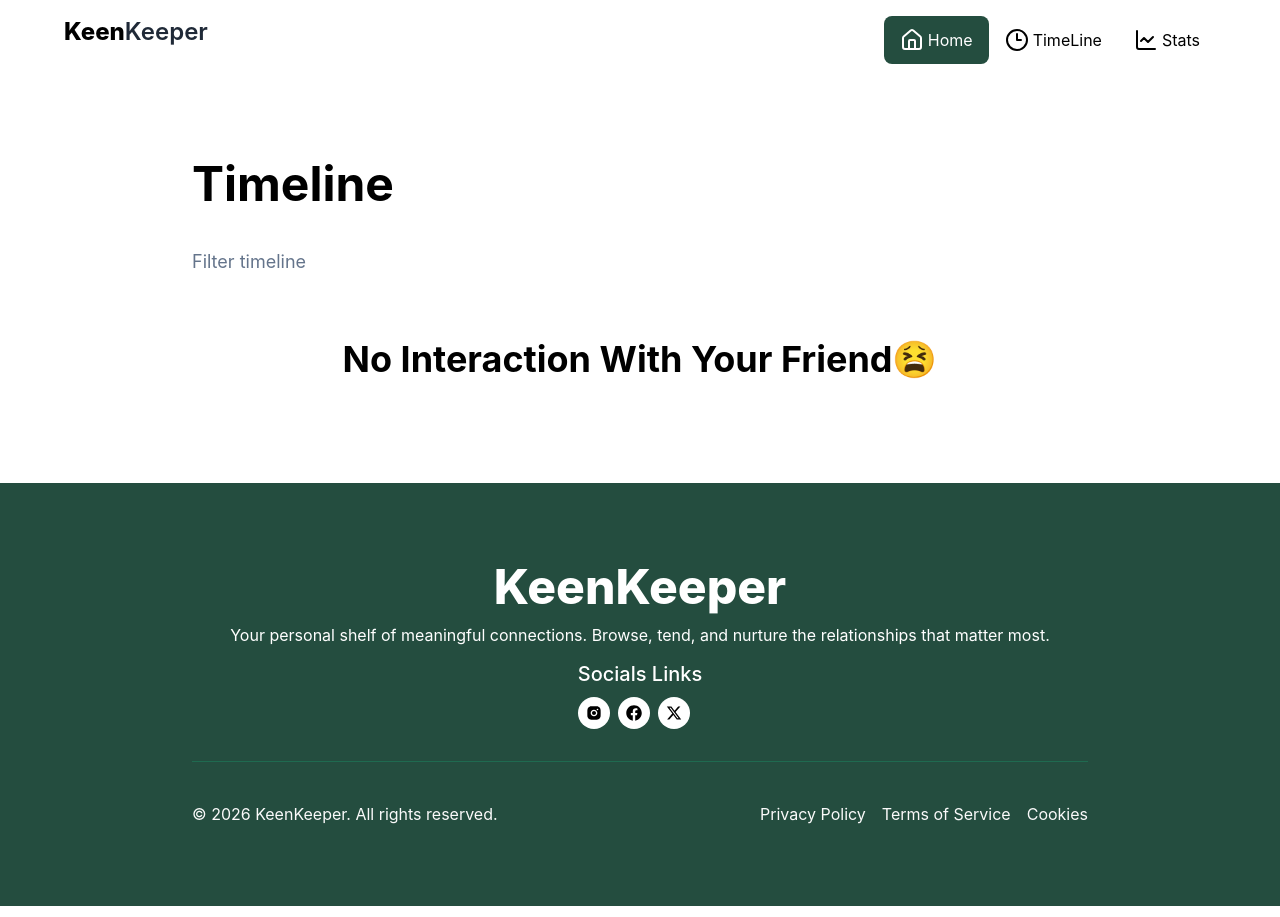
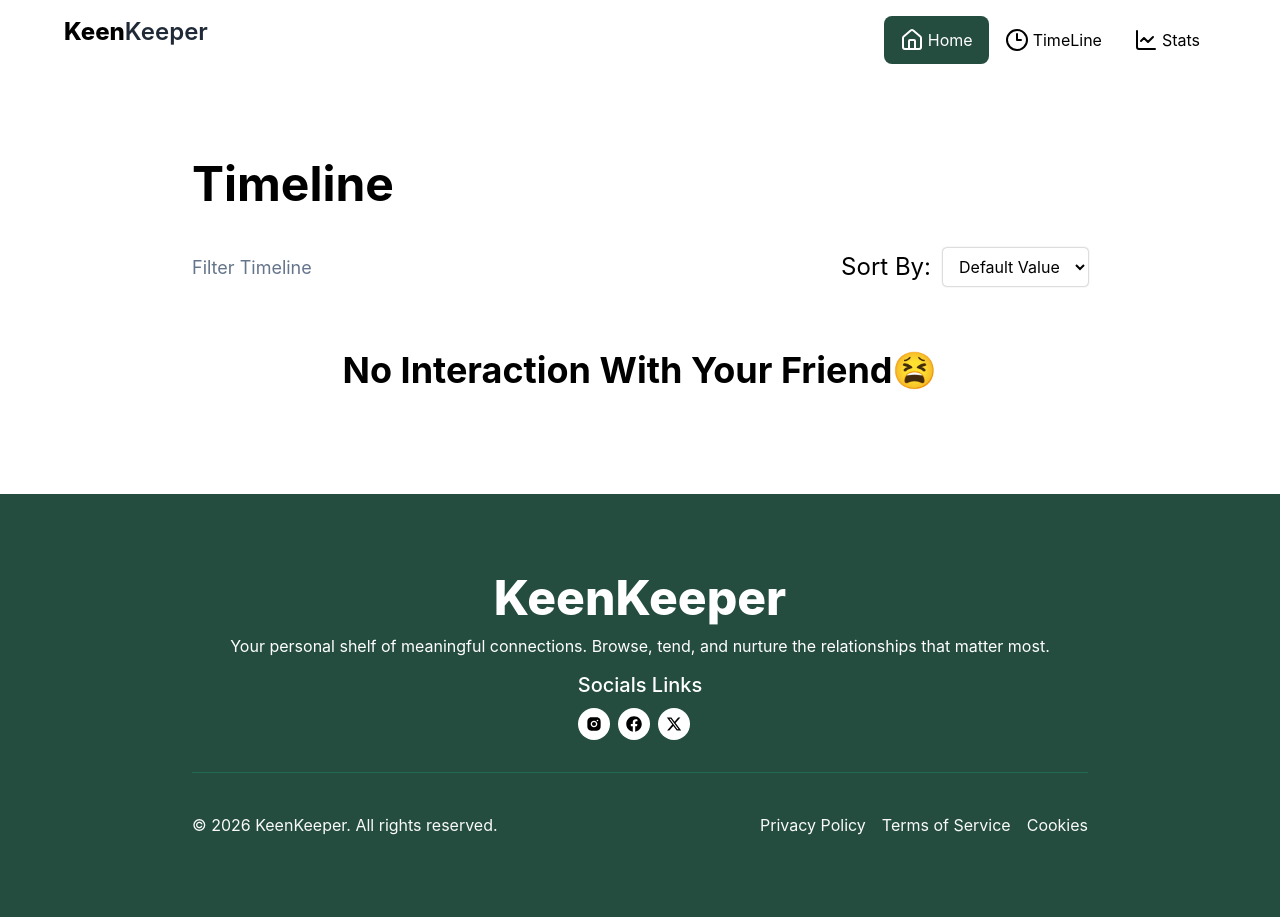
Before and after one commit to shakibn2004/Assainment-07, a React (Vite) app: page /timeline in a window 1280 px wide. Built offline with nearby package versions, Linux system fonts and the light colour scheme.

Commit message:
Filter Fuctionality added

```diff
--- a/src/App.jsx
+++ b/src/App.jsx
@@ -1,9 +1,5 @@
 
 import './App.css'
-import FriendDetails from './Componets/FriendDetails/FriendDetails'
-import Home from './Componets/Home/Home'
-import Stats from './Componets/Stats/Stats'
-import TimeLine from './Componets/TimeLine/TimeLine'
 
 function App() {
 
--- a/src/Componets/FriendDetails/FriendDetails.jsx
+++ b/src/Componets/FriendDetails/FriendDetails.jsx
@@ -10,15 +10,16 @@ import {
   Video,
 } from "lucide-react";
 import { toast, ToastContainer } from "react-toastify";
+import { Link } from "react-router";
 
 
 const FriendDetails = () => {
   const { currentFrieend, setFriendInteraction, friendInteraction } = useContext(FriendContext);
-  const handleFrInteraction = ({name, icon}) => {
-    toast.success(name + " added to your timeline", {position: "top-center"})
+  const handleFrInteraction = ({ name, icon }) => {
+    toast.success(name + " added to your timeline", { position: "top-center" })
     const date = new Date();
     let dateFormat = `${date.toLocaleString("en-US", { month: "long" })} ${date.getDate()}, ${date.getFullYear()} `
-    let clickInteraction = {name: name, icon: icon, dateInteraction: dateFormat}
+    let clickInteraction = { name: name, icon: icon, dateInteraction: dateFormat }
     setFriendInteraction([...friendInteraction, clickInteraction])
   }
 
@@ -36,6 +37,14 @@ const FriendDetails = () => {
   } = currentFrieend;
 
   return (
+    <div>
+      {
+        typeof (name) === "undefined" ? (
+          <div className="flex flex-col justify-center w-fit mx-auto gap-4 mt-30">
+            <h1 className="text-3xl text-center">Ohh! You refesh the page, <br /> Please go back and try again</h1>
+            <button className="btn w-fit mx-auto"><Link to={'/'}>Go Back</Link></button>
+          </div>
+        ) : (
           <div key={id} className="friend-details flex max-w-277.5 w-[70%] mx-auto justify-between py-15 gap-6">
             <ToastContainer />
             <div className="friend space-y-1 flex flex-col items-center">
@@ -108,15 +117,15 @@ const FriendDetails = () => {
               <div className="check-in space-y-3 py-6">
                 <h1 className="text-[20px] font-medium primary">Quick Check-In</h1>
                 <div className="bottom grid grid-cols-3 place-items-center">
-            <div onClick={() => {handleFrInteraction({name: name, icon: "call"})}} className="icon py-4 px-3 space-y-2">
+                  <div onClick={() => { handleFrInteraction({ name: name, icon: "call" }) }} className="icon py-4 px-3 space-y-2">
                     <PhoneCall />
                     <p>Call</p>
                   </div>
-            <div onClick={() => {handleFrInteraction({name: name, icon: "chat"})}} className="icon py-4 px-3 space-y-2">
+                  <div onClick={() => { handleFrInteraction({ name: name, icon: "chat" }) }} className="icon py-4 px-3 space-y-2">
                     <MessageSquareMore />
                     <p>Text</p>
                   </div>
-            <div onClick={() => {handleFrInteraction({name: name, icon: "video"})}} className="icon py-4 px-3 space-y-2">
+                  <div onClick={() => { handleFrInteraction({ name: name, icon: "video" }) }} className="icon py-4 px-3 space-y-2">
                     <Video />
                     <p>Video</p>
                   </div>
@@ -190,6 +199,9 @@ const FriendDetails = () => {
               </div>
             </div>
           </div>
+        )
+      }
+    </div>
   );
 };
 
--- a/src/Componets/Home/Home.jsx
+++ b/src/Componets/Home/Home.jsx
@@ -1,7 +1,3 @@
-import { ChartLine, Clock3, House } from "lucide-react";
-import React from "react";
-import { Link } from "react-router";
-import Header from "./Header";
 import Banner from "./Banner";
 import Main from "./Main";
 import Counter from "./Counter";
--- a/src/Componets/Root/Root.jsx
+++ b/src/Componets/Root/Root.jsx
@@ -15,7 +15,7 @@ const Root = () => {
         value={{ friends, currentFrieend, setCurrentFriend, friendInteraction, setFriendInteraction }}
       >
         <Header />
-        <main className="flex-grow">
+        <main className="grow">
           <Outlet />
         </main>
         <Footer />
--- a/src/Componets/TimeLine/TimeLine.jsx
+++ b/src/Componets/TimeLine/TimeLine.jsx
@@ -1,23 +1,44 @@
-import { useContext } from "react";
+import { useContext, useState } from "react";
 import { FriendContext } from "../Root/Root";
+import { ChevronRight } from "lucide-react";
 
 
 const TimeLine = () => {
     const { friendInteraction } = useContext(FriendContext);
+    const [filterItems, setFilterItems] = useState(friendInteraction);
+    const handleFilter = (value) => {
+        if (value === 'default') {
+            setFilterItems(friendInteraction)
+        } else {
+            const filterCards = friendInteraction.filter(call => call.icon === value);
+            setFilterItems(filterCards)
+        }
+    }
     return (
         <div className='timeline py-20 mx-auto max-w-277.5 w-[70%]'>
             <div className="timeline-header space-y-10">
                 <h1 className='text-5xl font-bold'>Timeline</h1>
-                <p className='text-[18px] secondary'>Filter timeline</p>
+                <div className="flex justify-between items-center">
+                    <p className='text-[18px] secondary'>Filter Timeline</p>
+                    <div className="sort flex gap-3 items-center">
+                        <p className="text-2xl">Sort By:</p>
+                        <select onChange={(e) => handleFilter(e.target.value)} name="" id="1" className="focus:outline-none py-2 px-3 shadow-[0_0_2px_#000]/50 rounded">
+                            <option value="default">Default Value</option>
+                            <option value="call">Call</option>
+                            <option value="chat">Text</option>
+                            <option value="video">Video</option>
+                        </select>
+                    </div>
+                </div>
             </div>
 
             <div className="timeline-card-container py-6 space-y-10">
                 {
-                    friendInteraction.length === 0
+                    filterItems.length === 0
                         ? <h1 className="text-4xl text-center mt-10 font-bold">No Interaction With Your Friend😫</h1>
                         :
                         (
-                            friendInteraction.map(frInteraction => {
+                            filterItems.map(frInteraction => {
                                 const { name, dateInteraction, icon } = frInteraction;
                                 return (
                                     <div className="timeline-card flex items-center gap-3">
--- a/src/main.jsx
+++ b/src/main.jsx
@@ -1,7 +1,7 @@
 import { StrictMode } from 'react'
 import { createRoot } from 'react-dom/client'
 import './index.css'
-import App from './App.jsx'
+import './App.css'
 import { createBrowserRouter, RouterProvider } from 'react-router'
 import Home from './Componets/Home/Home.jsx'
 import FriendDetails from './Componets/FriendDetails/FriendDetails.jsx'
@@ -10,24 +10,23 @@ import Root from './Componets/Root/Root.jsx'
 import Stats from './Componets/Stats/Stats.jsx'
 
 
-
-
-
-
 const router = createBrowserRouter([
   {
     path: '/',
-    loader: () => fetch("public/friends.json"),
+    loader: async () => {
+      const res = await fetch("/friends.json");
+      return res.json();
+    },
     Component: Root,
     children: [
-      {index: true, Component: Home},
-      {path: '/frienddetails/:id', Component: FriendDetails},
-      {path: '/timeline', Component: TimeLine},
-      {path: '/stats', Component: Stats},
+      { index: true, Component: Home },
+      { path: '/frienddetails/:id', Component: FriendDetails },
+      { path: '/timeline', Component: TimeLine },
+      { path: '/stats', Component: Stats },
 
     ],
   },
-  {path: '*', element: <h1 className='text-5xl font-black text-center mt-[50vh]'>4O4 page!</h1>}
+  { path: '*', element: <h1 className='text-5xl font-black text-center mt-[50vh]'>4O4 page!</h1> }
 ])
 
 
```
Lines whose indentation alone changed are shown as unchanged.
